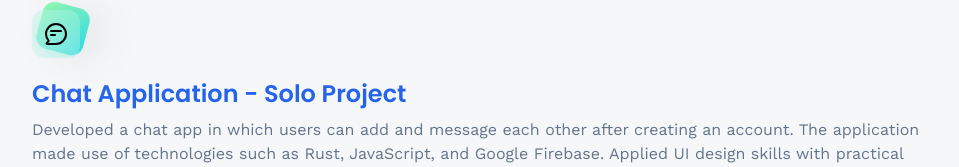
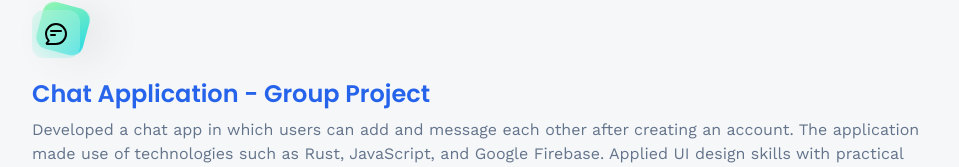
Before and after one commit to Henard-Gertzen/Henard-Gertzen.github.io, a React (Vite) app: page /projects in a window 1280 px wide. Shown: the part 330-497 px from the top of the page, without its empty margins (160-1119 px from the left). Built offline with nearby package versions, Linux system fonts and the light colour scheme; the HTML template or start-up script is replaced by a standard one.

Commit message:
Update index.js

```diff
--- a/src/constants/index.js
+++ b/src/constants/index.js
@@ -119,7 +119,7 @@ export const projects = [
     {
         iconUrl: message,
         theme: 'btn-back-green',
-        name: 'Chat Application - Solo Project',
+        name: 'Chat Application - Group Project',
         description: 'Developed a chat app in which users can add and message each other after creating an account. The application made use of technologies such as Rust, JavaScript, and Google Firebase. Applied UI design skills with practical network programming skills',
         link: 'https://github.com/Henard-Gertzen/CMPG315-Group2-Chat-App',
     },
```
